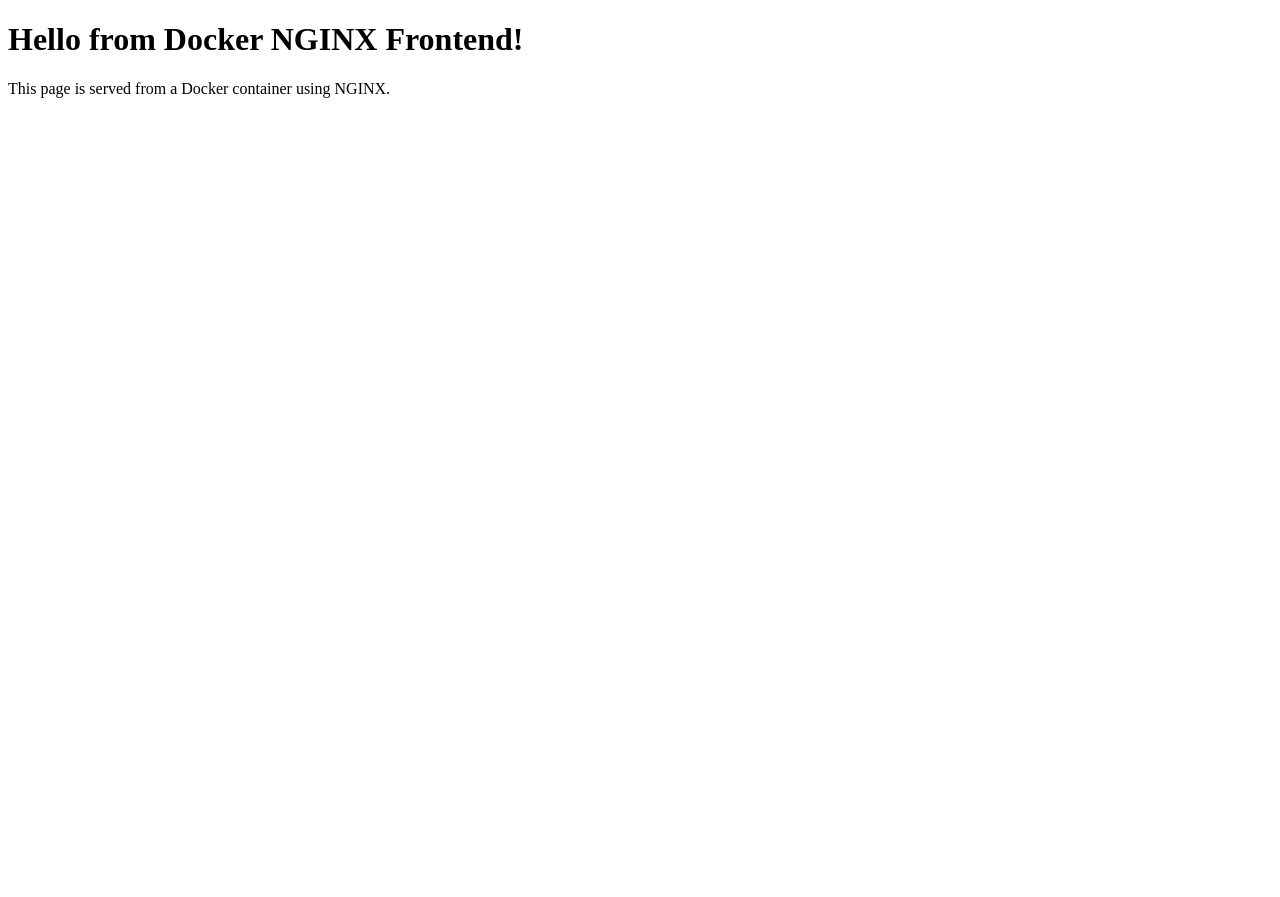
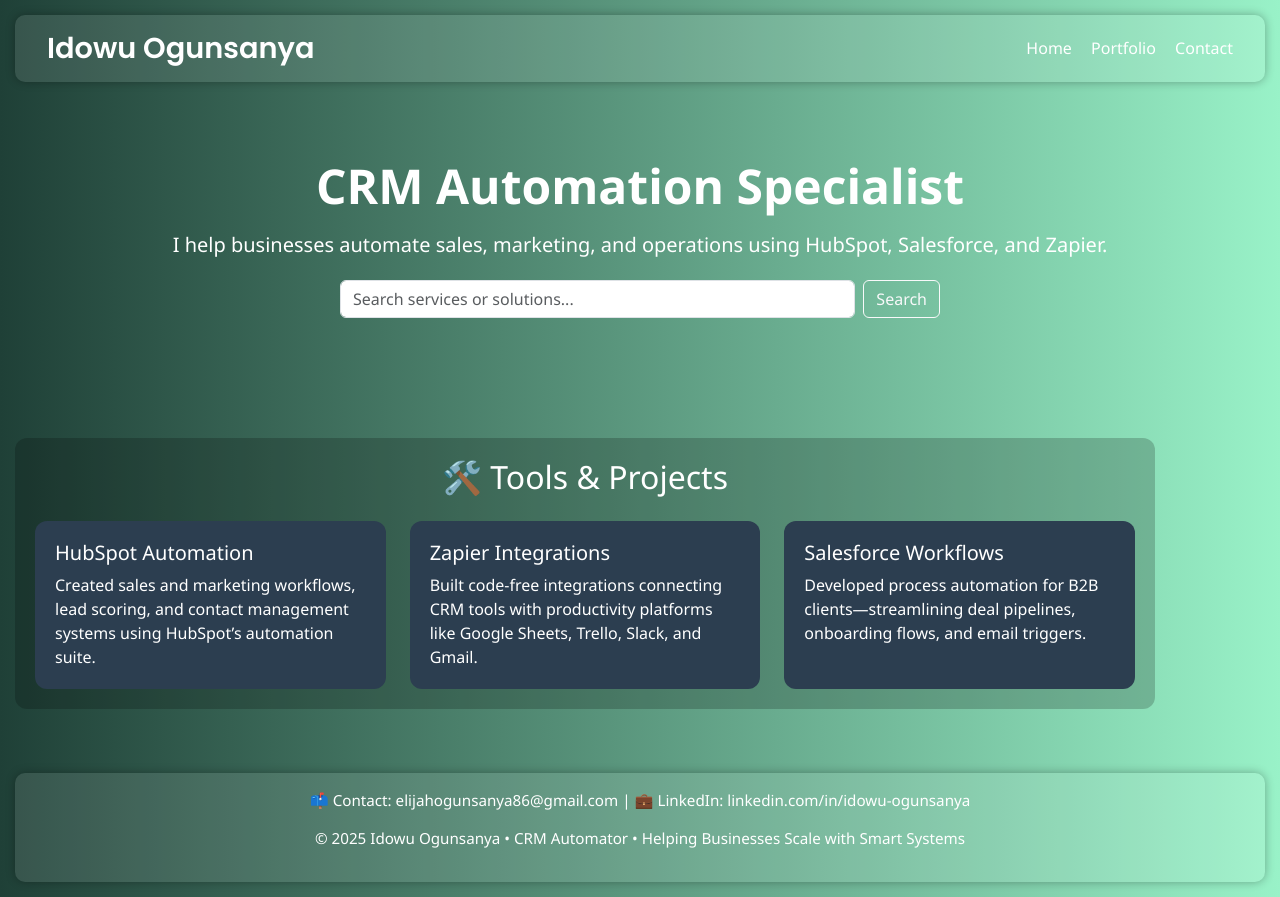
Before and after one commit to Ghostnoble/docker-2tier-app, a plain HTML site: page frontend/index.html in a window 1280 px wide. Before the commit the page ends 800 px from the top, so only its background shows below. Drawn offline with nearby package versions, Linux system fonts and the light colour scheme.

Commit message:
Updated frontend to new CRM-themed layout

```diff
--- a/docker-compose.yml
+++ b/docker-compose.yml
@@ -1,11 +1,12 @@
 version: "3.8"
+
 services:
   frontend:
-    build: ./frontend
+    image: ghostnoble/frontend:v2
     ports:
       - "80:80"
 
   backend:
-    build: ./backend
+    image: ghostnoble/backend:v1
     ports:
       - "5000:5000"
--- /dev/null
+++ b/frontend/Style.css
@@ -0,0 +1,25 @@
+body {
+  background-color: #f0f4f8;
+  font-family: Arial, sans-serif;
+  display: flex;
+  justify-content: center;
+  align-items: center;
+  height: 100vh;
+  margin: 0;
+}
+
+.container {
+  text-align: center;
+  background: white;
+  padding: 30px 40px;
+  box-shadow: 0 0 10px rgba(0,0,0,0.1);
+  border-radius: 8px;
+}
+
+h1 {
+  color: #007bff;
+}
+
+p {
+  color: #555;
+}
--- a/frontend/index.html
+++ b/frontend/index.html
@@ -2,12 +2,127 @@
 <html lang="en">
 <head>
   <meta charset="UTF-8" />
-  <meta name="viewport" content="width=device-width, initial-scale=1.0" />
-  <title>Docker Frontend</title>
-  <link rel="icon" href="data:,"> <!-- Prevents favicon 404 -->
+  <meta name="viewport" content="width=device-width, initial-scale=1.0"/>
+  <title>Idowu Ogunsanya | CRM Automation Specialist</title>
+  <link href="https://cdn.jsdelivr.net/npm/bootstrap@5.3.0/dist/css/bootstrap.min.css" rel="stylesheet"/>
+  <link href="https://fonts.googleapis.com/css2?family=Poppins:wght@600&display=swap" rel="stylesheet">
+  <style>
+    body {
+      background: linear-gradient(to right, #1f4037, #99f2c8);
+      color: #fff;
+      min-height: 100vh;
+      display: flex;
+      flex-direction: column;
+      font-family: 'Segoe UI', sans-serif;
+    }
+    .boxed-header,
+    .boxed-footer {
+      background-color: rgba(255, 255, 255, 0.1);
+      padding: 1rem 2rem;
+      margin: 15px;
+      border-radius: 10px;
+      box-shadow: 0 0 10px rgba(0, 0, 0, 0.3);
+    }
+    .boxed-header h3 {
+      font-family: 'Poppins', sans-serif;
+      font-size: 1.8rem;
+      font-weight: 600;
+      margin-bottom: 0;
+    }
+    .boxed-header nav a {
+      color: white;
+      margin-left: 15px;
+      font-weight: 500;
+    }
+    .hero {
+      flex: 1;
+      padding: 60px 20px;
+      text-align: center;
+    }
+    .search-bar {
+      max-width: 600px;
+      margin: 20px auto;
+    }
+    .card {
+      background-color: #2c3e50;
+      border: none;
+      padding: 20px;
+      border-radius: 12px;
+      color: #fff;
+      height: 100%;
+    }
+    .tools {
+      background-color: rgba(0, 0, 0, 0.2);
+      padding: 20px;
+      border-radius: 12px;
+      margin: 40px 15px;
+    }
+    .boxed-footer {
+      text-align: center;
+      font-size: 0.95em;
+    }
+    a {
+      text-decoration: none;
+    }
+  </style>
 </head>
 <body>
-  <h1>Hello from Docker NGINX Frontend!</h1>
-  <p>This page is served from a Docker container using NGINX.</p>
+
+  <!-- Header -->
+  <header class="boxed-header d-flex justify-content-between align-items-center">
+    <h3>Idowu Ogunsanya</h3>
+    <nav>
+      <a href="#">Home</a>
+      <a href="#portfolio">Portfolio</a>
+      <a href="#contact">Contact</a>
+    </nav>
+  </header>
+
+  <!-- Hero Section -->
+  <section class="hero">
+    <h1 class="display-5 fw-bold">CRM Automation Specialist</h1>
+    <p class="lead mt-3">
+      I help businesses automate sales, marketing, and operations using HubSpot, Salesforce, and Zapier.
+    </p>
+
+    <!-- Search Bar -->
+    <form class="search-bar d-flex" role="search">
+      <input class="form-control me-2" type="search" placeholder="Search services or solutions..." aria-label="Search" />
+      <button class="btn btn-outline-light" type="submit">Search</button>
+    </form>
+  </section>
+
+  <!-- Tools / Projects Section -->
+  <section id="portfolio" class="container tools text-white">
+    <h2 class="text-center mb-4">🛠️ Tools & Projects</h2>
+    <div class="row g-4">
+      <div class="col-md-4">
+        <div class="card h-100">
+          <h5 class="card-title">HubSpot Automation</h5>
+          <p class="card-text">Created sales and marketing workflows, lead scoring, and contact management systems using HubSpot’s automation suite.</p>
+        </div>
+      </div>
+      <div class="col-md-4">
+        <div class="card h-100">
+          <h5 class="card-title">Zapier Integrations</h5>
+          <p class="card-text">Built code-free integrations connecting CRM tools with productivity platforms like Google Sheets, Trello, Slack, and Gmail.</p>
+        </div>
+      </div>
+      <div class="col-md-4">
+        <div class="card h-100">
+          <h5 class="card-title">Salesforce Workflows</h5>
+          <p class="card-text">Developed process automation for B2B clients—streamlining deal pipelines, onboarding flows, and email triggers.</p>
+        </div>
+      </div>
+    </div>
+  </section>
+
+  <!-- Contact / Footer -->
+  <footer id="contact" class="boxed-footer mt-4">
+    <p>📫 Contact: <a href="mailto:elijahogunsanya86@gmail.com" class="text-white">elijahogunsanya86@gmail.com</a> | 💼 LinkedIn:
+      <a href="https://www.linkedin.com/in/idowu-ogunsanya" class="text-white">linkedin.com/in/idowu-ogunsanya</a></p>
+    <p>&copy; 2025 Idowu Ogunsanya • CRM Automator • Helping Businesses Scale with Smart Systems</p>
+  </footer>
+
 </body>
 </html>
```
Also changed, not shown: 2 other files.
